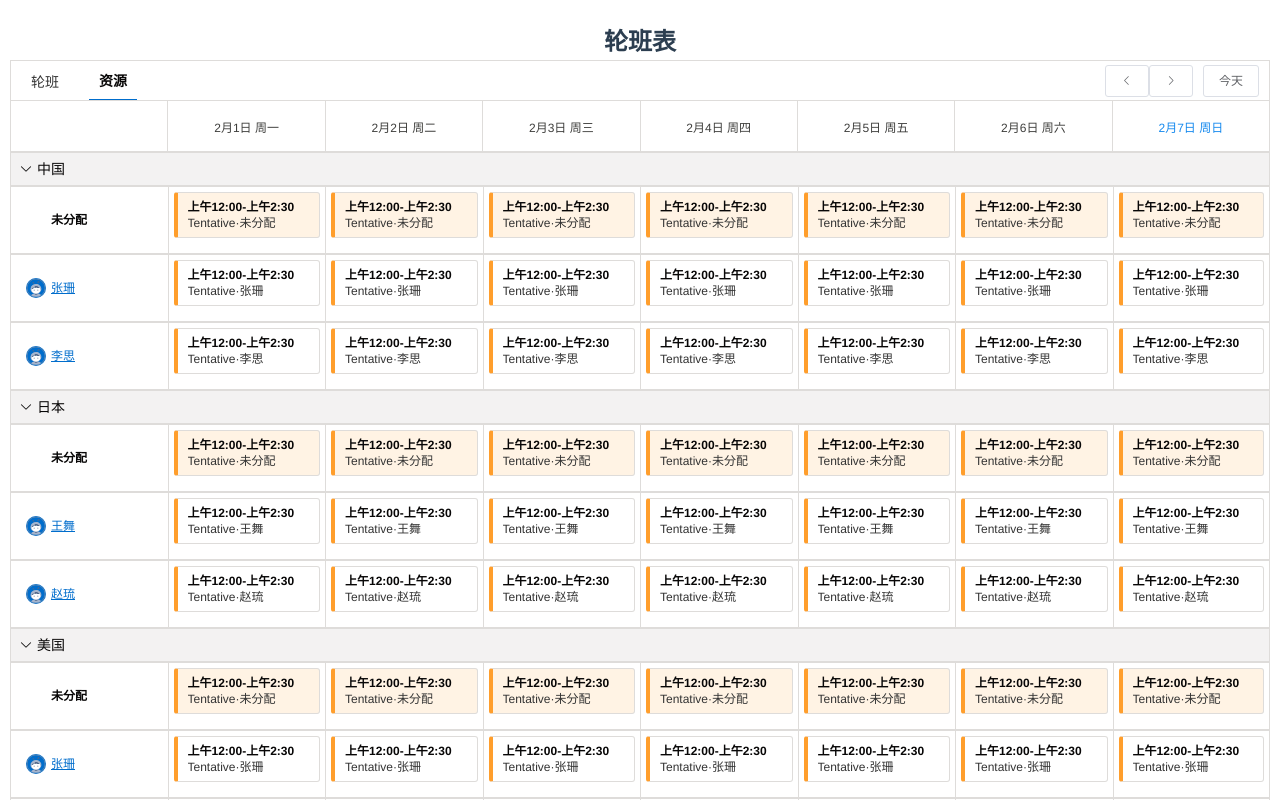
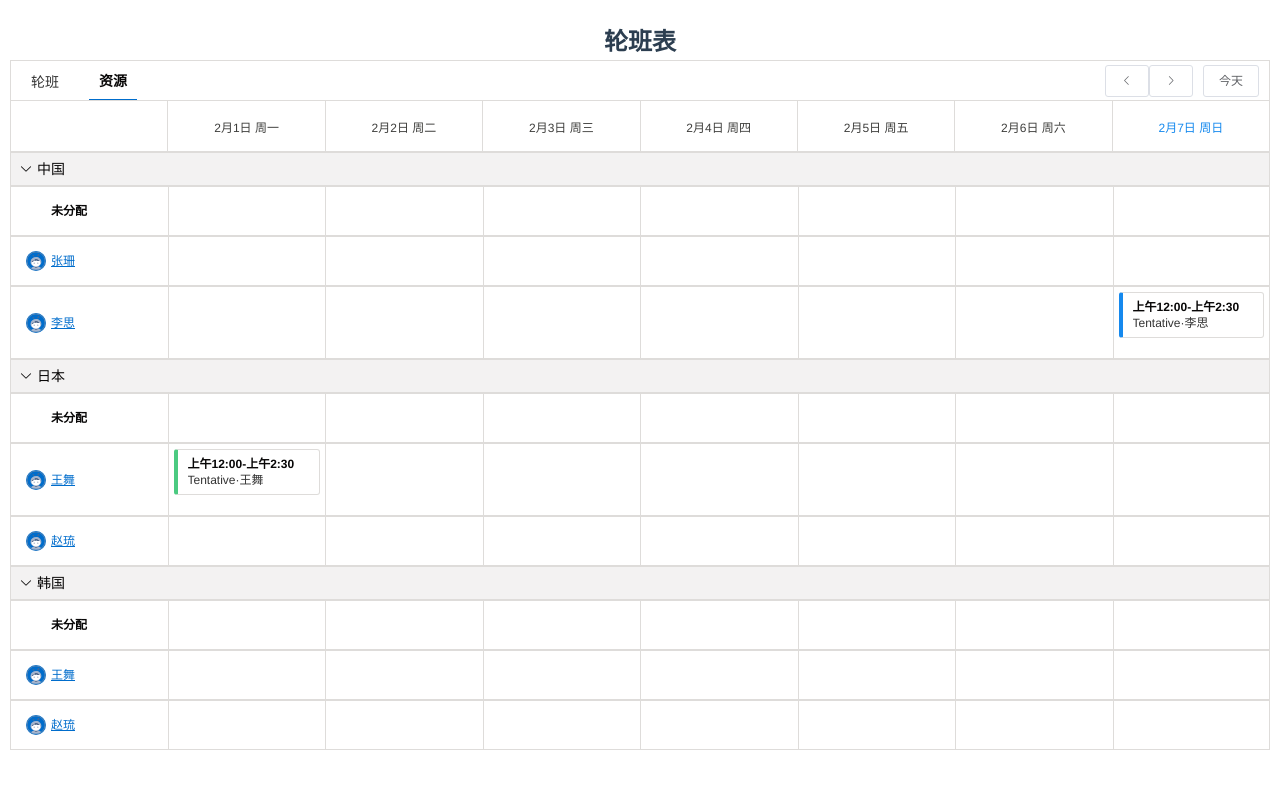
Before and after one commit to zhiyeyouzi/vue-shiftTable, a Vue app: page /#/about in a window 1280 px wide. Shown: the top 800 px of the page. Built offline with nearby package versions, Linux system fonts and the light colour scheme.

Commit message:
模拟数据

```diff
--- a/src/views/About.vue
+++ b/src/views/About.vue
@@ -78,32 +78,33 @@
 <!--                    <div class="week-item-order-t">{{itemB.date}}我你笑ID解散分开了较好的是功夫就可获得更好的福利卡改好了打分卡挂号费打卡记录挂号费大骨灰级阿卡丽</div>-->
 <!--                    <div class="week-item-order-b">{{itemB.status + itemB.title}}撒京东快地方噶广东省防范大哥发的刮大风</div>-->
 <!--                  </div>-->
-                  <!--                    第二种-->
-<!--                  <div v-for="(itemB, indexB) in itemA.data"-->
-<!--                       :key="indexB"-->
-<!--                       @click.stop="handleClickEvent">-->
-<!--                    <div v-if="itemBox.day.num === itemB.date" class="week-item-order">-->
-<!--                      <div class="week-item-order-t">{{itemB.date}}</div>-->
-<!--                      <div class="week-item-order-b">{{itemB.status + itemB.title}}</div>-->
+<!--                  假数据-->
+                  <div v-for="(itemB, indexB) in itemA.data"
+                       :key="indexB"
+                       @click.stop="handleClickEvent">
+                    <div v-if="itemBox.day.num === itemB.date"
+                         :class="['week-item-order', indexA===0?'week-item-order-bg':'', itemB.status==='0'?'week-item-order-ba':'', itemB.status==='1'?'week-item-order-bb':'', itemB.status==='2'?'week-item-order-bc':'']" >
+                      <div class="week-item-order-t">上午12:00-上午2:30</div>
+                      <div class="week-item-order-b">Tentative·{{ itemA.title }}</div>
+                    </div>
+                  </div>
+<!--                  <el-popover-->
+<!--                      placement="right"-->
+<!--                      width="270"-->
+<!--                      popper-class="popover-shift"-->
+<!--                      trigger="click">-->
+<!--                    <div style="background: #f3f2f2;padding: 12px;">-->
+<!--                      <p>{{itemBox.day.num}}</p>-->
+<!--                      <p>上午12:00-上午2:30</p>-->
+<!--                      <p>Tentative·{{ itemA.title }}</p>-->
 <!--                    </div>-->
-<!--                  </div>-->
-                  <el-popover
-                      placement="right"
-                      width="270"
-                      popper-class="popover-shift"
-                      trigger="click">
-                    <div style="background: #f3f2f2;padding: 12px;">
-                      <p>{{itemBox.day.num}}</p>
-                      <p>上午12:00-上午2:30</p>
-                      <p>Tentative·{{ itemA.title }}</p>
-                    </div>
-                    <div slot="reference" @click.stop="handleClickEvent">
-                      <div :class="['week-item-order', indexA===0?'week-item-order-bg':'', 'week-item-order-ba']" >
-                        <div class="week-item-order-t">上午12:00-上午2:30</div>
-                        <div class="week-item-order-b">Tentative·{{ itemA.title }}</div>
-                      </div>
-                    </div>
-                  </el-popover>
+<!--                    <div slot="reference" @click.stop="handleClickEvent">-->
+<!--                      <div :class="['week-item-order', indexA===0?'week-item-order-bg':'', 'week-item-order-ba']" >-->
+<!--                        <div class="week-item-order-t">上午12:00-上午2:30</div>-->
+<!--                        <div class="week-item-order-b">Tentative·{{ itemA.title }}</div>-->
+<!--                      </div>-->
+<!--                    </div>-->
+<!--                  </el-popover>-->
                 </div>
               </div>
             </div>
@@ -127,26 +128,32 @@ export default {
           data: [
             {
               title: "未分配",
-              data: []
+              data: [
+                {date: '2021-02-25', title: '迪', status: "0"},
+                {date: '2021-02-25', title: '加', status: "0"},
+                {date: '2021-02-23', title: '阿', status: "0"},
+                {date: '2021-03-04', title: '他', status: "0"},
+                {date: '2021-02-27', title: '马', status: "0"},
+              ]
             },
             {
               title: '张珊',
               data: [
-                {date: '2021-02-05', title: '迪', status: "pending"},
-                {date: '2021-02-05', title: '加', status: "pending"},
-                {date: '2021-02-03', title: '阿', status: "pending"},
-                {date: '2021-02-04', title: '他', status: "pending"},
-                {date: '2021-02-07', title: '马', status: "pending"},
+                {date: '2021-02-22', title: '迪', status: "1"},
+                {date: '2021-02-23', title: '加', status: "1"},
+                {date: '2021-02-24', title: '阿', status: "2"},
+                {date: '2021-02-23', title: '他', status: "1"},
+                {date: '2021-02-27', title: '马', status: "2"},
               ]
             },
             {
               title: '李思',
               data: [
-                {date: '2021-02-08', title: 'xixix1', status: "accepted"},
-                {date: '2021-02-01', title: 'xixix2', status: "accepted"},
-                {date: '2021-02-03', title: 'xixix3', status: "accepted"},
-                {date: '2021-02-04', title: 'xixix4', status: "accepted"},
-                {date: '2021-02-07', title: 'xixix5', status: "accepted"},
+                {date: '2021-02-28', title: 'xixix1', status: "2"},
+                {date: '2021-02-21', title: 'xixix2', status: "2"},
+                {date: '2021-02-13', title: 'xixix3', status: "1"},
+                {date: '2021-02-24', title: 'xixix4', status: "1"},
+                {date: '2021-02-07', title: 'xixix5', status: "2"},
               ]
             },
           ]
@@ -157,55 +164,30 @@ export default {
           data: [
             {
               title: "未分配",
-              data: []
+              data: [
+                {date: '2021-02-25', title: '迪', status: "0"},
+                {date: '2021-03-04', title: '他', status: "0"},
+                {date: '2021-02-27', title: '马', status: "0"},
+              ]
             },
             {
               title: '王舞',
               data: [
-                {date: '2021-02-05', title: 'hahhah'},
-                {date: '2021-02-01', title: 'hahhah'},
-                {date: '2021-02-03', title: 'hahhah'},
-                {date: '2021-02-04', title: 'hahhah'},
-                {date: '2021-02-07', title: 'hahhah'},
+                {date: '2021-02-25', title: 'hahhah', status: "2"},
+                {date: '2021-02-01', title: 'hahhah', status: "1"},
+                {date: '2021-02-23', title: 'hahhah', status: "0"},
+                {date: '2021-02-24', title: 'hahhah', status: "1"},
+                {date: '2021-02-17', title: 'hahhah', status: "2"},
               ]
             },
             {
               title: '赵琉',
               data: [
-                {date: '2021-02-05', title: '111ah'},
-                {date: '2021-02-01', title: '111ah'},
-                {date: '2021-02-03', title: '111ah'},
-                {date: '2021-02-04', title: '111ah'},
-                {date: '2021-02-07', title: '111ah'},
-              ]
-            },
-          ]
-        },{
-          area: '美国',
-          openStatus: true,
-          data: [
-            {
-              title: "未分配",
-              data: []
-            },
-            {
-              title: '张珊',
-              data: [
-                {date: '2021-02-05', title: '迪', status: "pending"},
-                {date: '2021-02-05', title: '加', status: "pending"},
-                {date: '2021-02-03', title: '阿', status: "pending"},
-                {date: '2021-02-04', title: '他', status: "pending"},
-                {date: '2021-02-07', title: '马', status: "pending"},
-              ]
-            },
-            {
-              title: '李思',
-              data: [
-                {date: '2021-02-08', title: 'xixix1', status: "accepted"},
-                {date: '2021-02-01', title: 'xixix2', status: "accepted"},
-                {date: '2021-02-03', title: 'xixix3', status: "accepted"},
-                {date: '2021-02-04', title: 'xixix4', status: "accepted"},
-                {date: '2021-02-07', title: 'xixix5', status: "accepted"},
+                {date: '2021-02-15', title: '111ah', status: "2"},
+                {date: '2021-02-21', title: '111ah', status: "2"},
+                {date: '2021-02-13', title: '111ah', status: "1"},
+                {date: '2021-02-14', title: '111ah', status: "1"},
+                {date: '2021-02-17', title: '111ah', status: "2"},
               ]
             },
           ]
@@ -216,149 +198,32 @@ export default {
           data: [
             {
               title: "未分配",
-              data: []
+              data: [
+                {date: '2021-02-27', title: '马', status: "0"},
+              ]
             },
             {
               title: '王舞',
               data: [
-                {date: '2021-02-05', title: 'hahhah'},
-                {date: '2021-02-01', title: 'hahhah'},
-                {date: '2021-02-03', title: 'hahhah'},
-                {date: '2021-02-04', title: 'hahhah'},
-                {date: '2021-02-07', title: 'hahhah'},
+                {date: '2021-02-25', title: 'hahhah', status: "0"},
+                {date: '2021-02-22', title: 'hahhah', status: "2"},
+                {date: '2021-02-23', title: 'hahhah', status: "1"},
+                {date: '2021-02-24', title: 'hahhah', status: "1"},
+                {date: '2021-02-27', title: 'hahhah', status: "1"},
               ]
             },
             {
               title: '赵琉',
               data: [
-                {date: '2021-02-05', title: '111ah'},
-                {date: '2021-02-01', title: '111ah'},
-                {date: '2021-02-03', title: '111ah'},
-                {date: '2021-02-04', title: '111ah'},
-                {date: '2021-02-07', title: '111ah'},
+                {date: '2021-02-25', title: '111ah', status: "0"},
+                {date: '2021-02-21', title: '111ah', status: "2"},
+                {date: '2021-02-13', title: '111ah', status: "1"},
+                {date: '2021-02-14', title: '111ah', status: "1"},
+                {date: '2021-02-17', title: '111ah', status: "2"},
               ]
             },
           ]
-        },{
-          area: '英国',
-          openStatus: true,
-          data: [
-            {
-              title: "未分配",
-              data: []
-            },
-            {
-              title: '张珊',
-              data: [
-                {date: '2021-02-05', title: '迪', status: "pending"},
-                {date: '2021-02-05', title: '加', status: "pending"},
-                {date: '2021-02-03', title: '阿', status: "pending"},
-                {date: '2021-02-04', title: '他', status: "pending"},
-                {date: '2021-02-07', title: '马', status: "pending"},
-              ]
-            },
-            {
-              title: '李思',
-              data: [
-                {date: '2021-02-08', title: 'xixix1', status: "accepted"},
-                {date: '2021-02-01', title: 'xixix2', status: "accepted"},
-                {date: '2021-02-03', title: 'xixix3', status: "accepted"},
-                {date: '2021-02-04', title: 'xixix4', status: "accepted"},
-                {date: '2021-02-07', title: 'xixix5', status: "accepted"},
-              ]
-            },
-          ]
-        },
-        {
-          area: '法国',
-          openStatus: true,
-          data: [
-            {
-              title: "未分配",
-              data: []
-            },
-            {
-              title: '王舞',
-              data: [
-                {date: '2021-02-05', title: 'hahhah'},
-                {date: '2021-02-01', title: 'hahhah'},
-                {date: '2021-02-03', title: 'hahhah'},
-                {date: '2021-02-04', title: 'hahhah'},
-                {date: '2021-02-07', title: 'hahhah'},
-              ]
-            },
-            {
-              title: '赵琉',
-              data: [
-                {date: '2021-02-05', title: '111ah'},
-                {date: '2021-02-01', title: '111ah'},
-                {date: '2021-02-03', title: '111ah'},
-                {date: '2021-02-04', title: '111ah'},
-                {date: '2021-02-07', title: '111ah'},
-              ]
-            },
-          ]
-        },
-        {
-          area: '德国',
-          openStatus: true,
-          data: [
-            {
-              title: "未分配",
-              data: []
-            },
-            {
-              title: '王舞',
-              data: [
-                {date: '2021-02-05', title: 'hahhah'},
-                {date: '2021-02-01', title: 'hahhah'},
-                {date: '2021-02-03', title: 'hahhah'},
-                {date: '2021-02-04', title: 'hahhah'},
-                {date: '2021-02-07', title: 'hahhah'},
-              ]
-            },
-            {
-              title: '赵琉',
-              data: [
-                {date: '2021-02-05', title: '111ah'},
-                {date: '2021-02-01', title: '111ah'},
-                {date: '2021-02-03', title: '111ah'},
-                {date: '2021-02-04', title: '111ah'},
-                {date: '2021-02-07', title: '111ah'},
-              ]
-            },
-          ]
-        },
-        {
-          area: '俄罗斯',
-          openStatus: true,
-          data: [
-            {
-              title: "未分配",
-              data: []
-            },
-            {
-              title: '王舞',
-              data: [
-                {date: '2021-02-05', title: 'hahhah'},
-                {date: '2021-02-01', title: 'hahhah'},
-                {date: '2021-02-03', title: 'hahhah'},
-                {date: '2021-02-04', title: 'hahhah'},
-                {date: '2021-02-07', title: 'hahhah'},
-              ]
-            },
-            {
-              title: '赵琉',
-              data: [
-                {date: '2021-02-05', title: '111ah'},
-                {date: '2021-02-01', title: '111ah'},
-                {date: '2021-02-03', title: '111ah'},
-                {date: '2021-02-04', title: '111ah'},
-                {date: '2021-02-07', title: '111ah'},
-              ]
-            },
-          ]
-        },
+        }
       ],
       // 当前菜单
       activeName: 1,
@@ -631,7 +496,7 @@ export default {
           min-height: 50px;
           font-size: 12px;
           border-right: none;
-          padding: 5px;
+          padding: 5px 5px 10px 5px;
           box-sizing: border-box;
           .week-item-order{
             width: 100%;
@@ -641,6 +506,7 @@ export default {
             margin-bottom: 10px;
             padding: 6px 10px;
             box-sizing: border-box;
+            background: #ffffff;
             .week-item-order-t, .week-item-order-b{
               text-align: left;
               font-size: 12px;
@@ -676,6 +542,9 @@ export default {
             border-left: 4px solid #1589ee;
           }
         }
+        .week-item-day:hover{
+          background: #eef1f6;
+        }
         .week-item-day:last-child{
           border-right: 1px solid #DEDCDA;
         }
```
